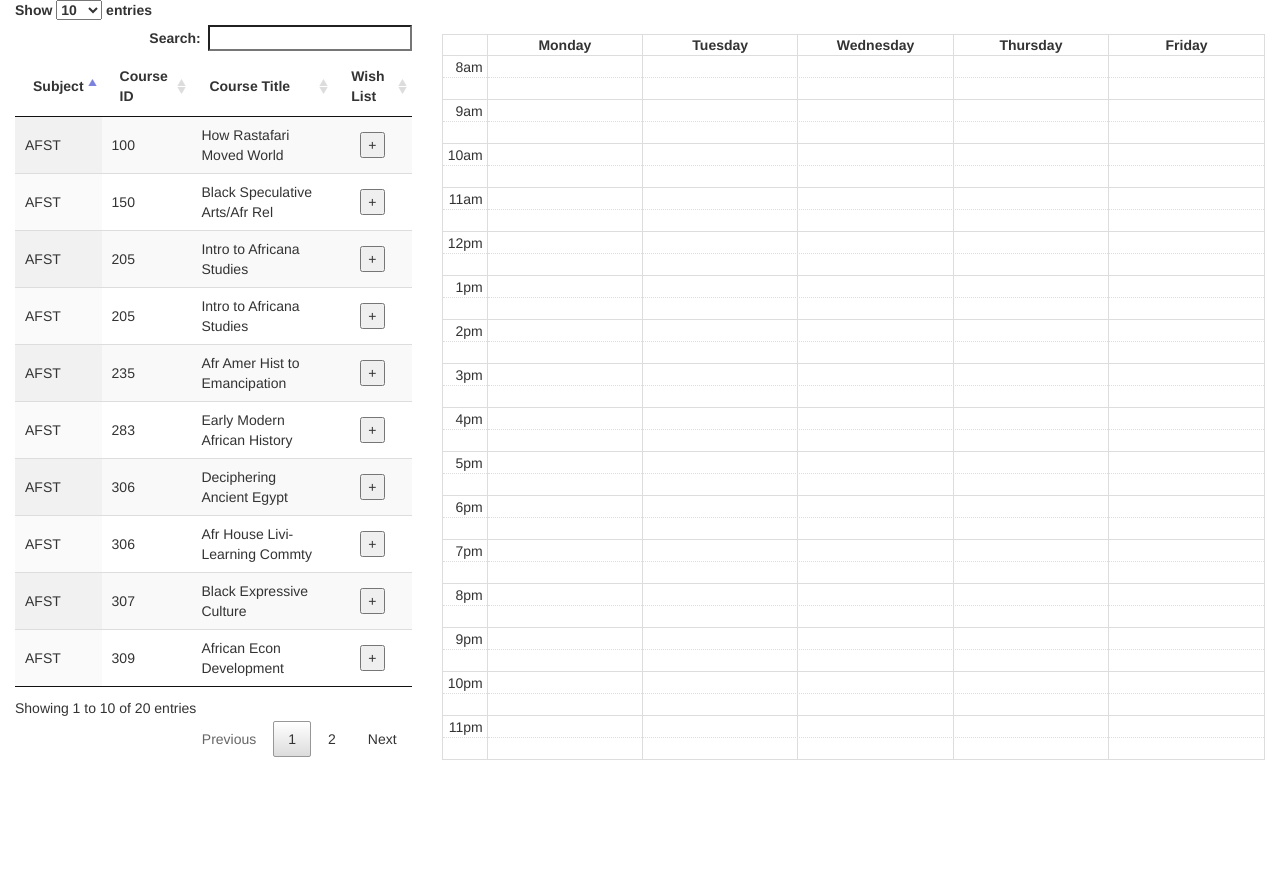
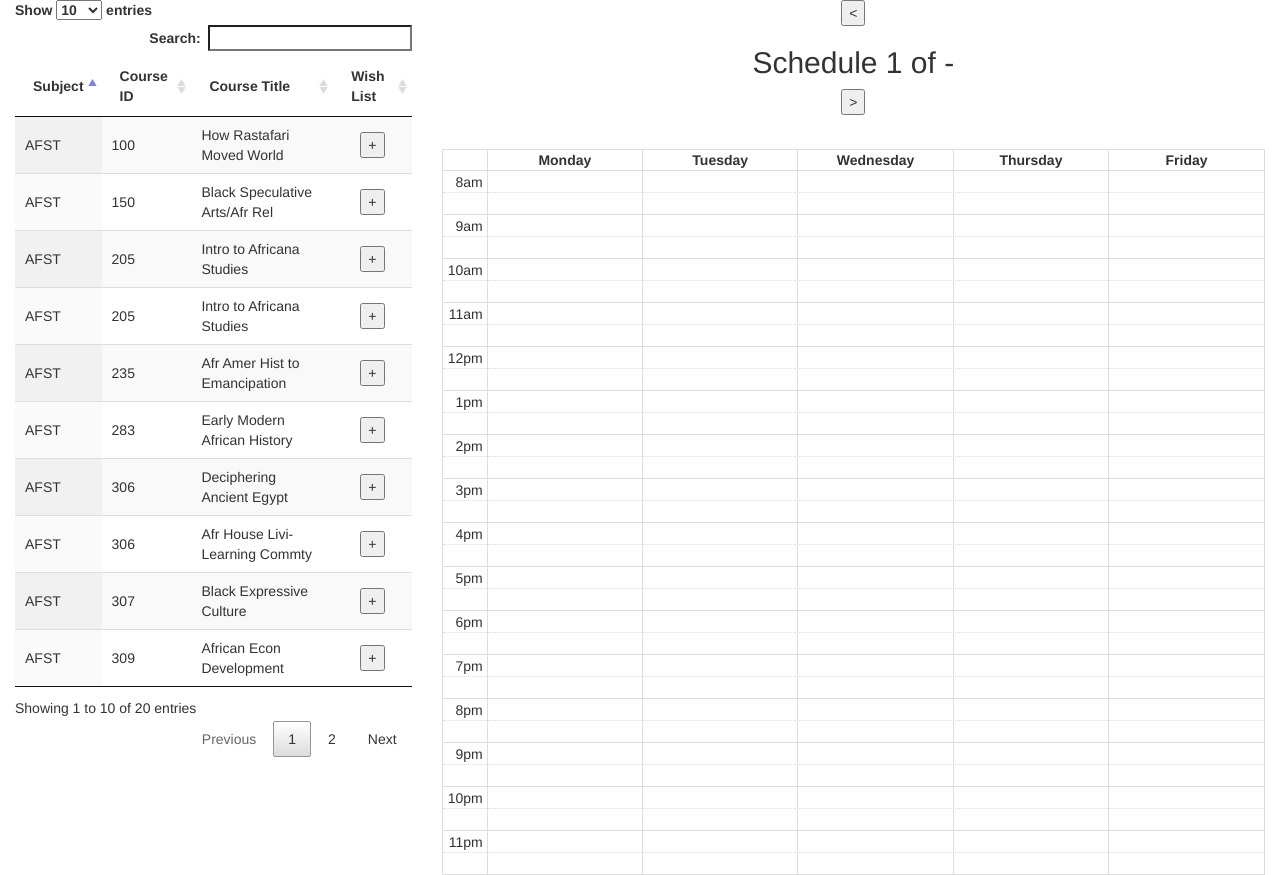
Before and after one commit to LampshadeSoftware/PlanitNew, a Django app: template Planit/courses_database/templates/scheduler.html in a window 1280 px wide. Before the commit the page ends 760 px from the top, so only its background shows below. Run offline with Django 3.2, Linux system fonts and the light colour scheme; the template is opened without the code that fills it: values that come from a table or form of the project are taken from there, others are empty; data comes from the database, SQL or seed files in the repository; some libraries are stand-ins or nearby versions.

Commit message:
Added calendar scrolling

```diff
--- a/Planit/courses_database/templates/base.html
+++ b/Planit/courses_database/templates/base.html
@@ -25,6 +25,11 @@
                     {% endblock %}
                 </div>
                 <div class="col-sm-8">
+                    <center>
+                        <button onclick="scheduleLeft()"><</button>
+                        <h2>Schedule 1 of -</h2>
+                        <button onclick="scheduleRight()">></button>
+                    </center>
                     <div id='calendar'></div>
                 </div>
             </div>
--- a/Planit/courses_database/templates/scheduler.html
+++ b/Planit/courses_database/templates/scheduler.html
@@ -4,7 +4,9 @@
 {% block javascript %}
     <script type='text/javascript'>
 
-        var schedule_num = 0;
+        var schedule_index = 0;
+        var num_schedules = 0;
+        var schedules = [[{}]];
 
         $(document).ready( function () {
             $('#courses').DataTable();
@@ -33,9 +35,9 @@
             updateSchedules();
         } );
 
-        function updateCalendar(schedules) {
+        function updateCalendar() {
             $('#calendar').fullCalendar('removeEvents');
-            $('#calendar').fullCalendar('addEventSource', schedules[schedule_num]);
+            $('#calendar').fullCalendar('addEventSource', schedules[schedule_index]);
             $('#calendar').fullCalendar('rerenderEvents' );
         }
 
@@ -51,8 +53,9 @@
                     },
                 dataType: 'json',
                 success: function (data) {
-                    updateCalendar(data);
-                    alert("working");
+                    schedules = data;
+                    num_schedules = schedules.length;
+                    updateCalendar();
                 }
             });
         }
@@ -75,6 +78,26 @@
             localStorage.setItem("wishList", JSON.stringify(wishList))
 
             updateSchedules();
+        }
+
+        function scheduleLeft() {
+            schedule_index -= 1;
+            if (schedule_index < 0){
+                if (num_schedules == 0){
+                    schedule_index = 0;
+                } else {
+                    schedule_index = num_schedules-1;
+                }
+            }
+            updateCalendar();
+        }
+
+        function scheduleRight() {
+            schedule_index += 1;
+            if (schedule_index >= num_schedules){
+                schedule_index = 0;
+            }
+            updateCalendar();
         }
     </script>
 {% endblock %}
--- a/Planit/courses_database/views.py
+++ b/Planit/courses_database/views.py
@@ -95,8 +95,10 @@ def get_schedules(request):
 		if wishList:
 			data = Interface.compute_schedules(list(wishList.values()))
 			print("possible schedules:", data)
-			# data = [[{"title":"penis", "start":"2018-01-03T13:00", "end":"2018-01-03T14:00"}]]
-			return JsonResponse(data, safe=False)
+			if len(data) > 0:
+				return JsonResponse(data, safe=False)
+			else:
+				return JsonResponse([[{}]], safe=False)
 		else:
 			# returns a default value
 			return JsonResponse([[{}]], safe=False)
```
